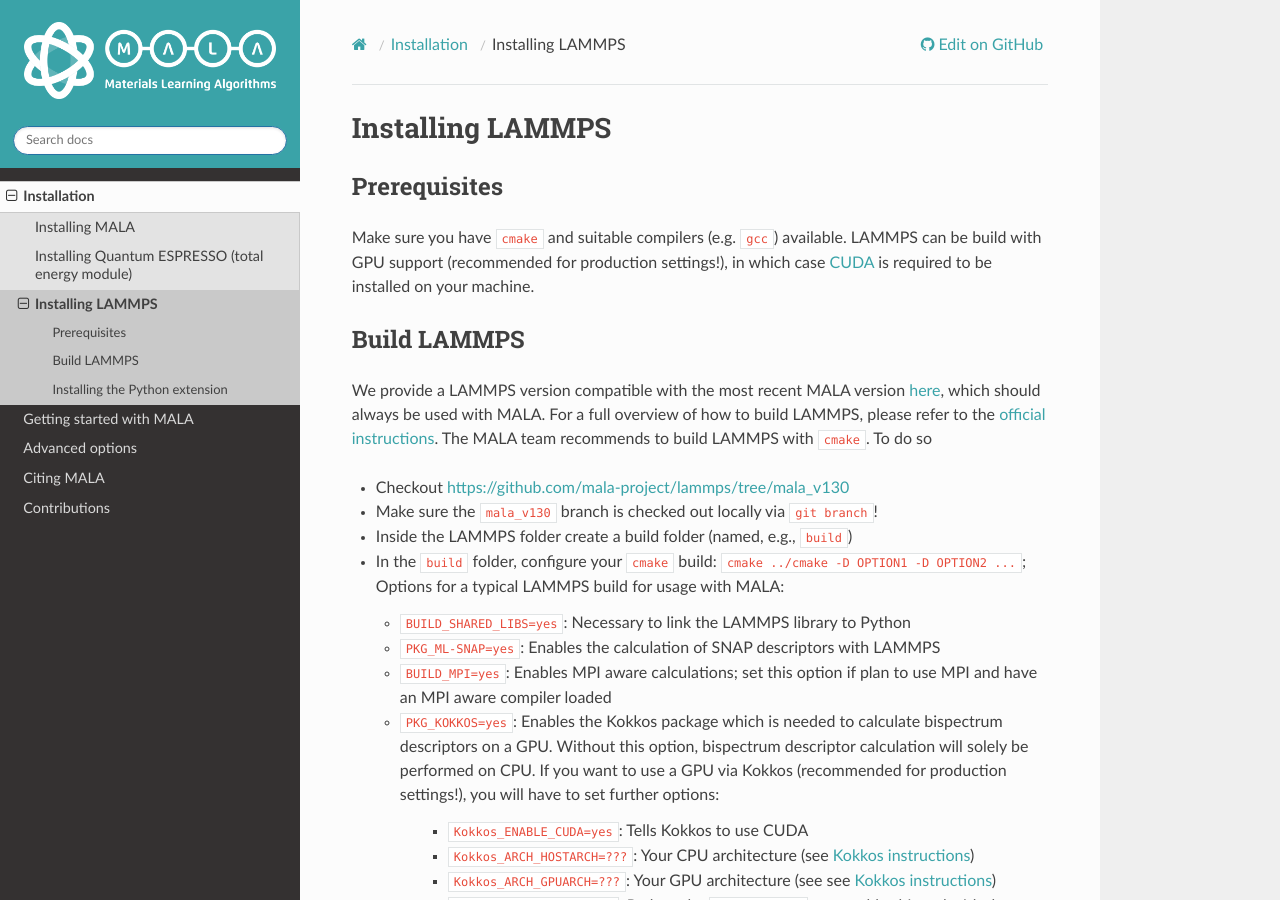
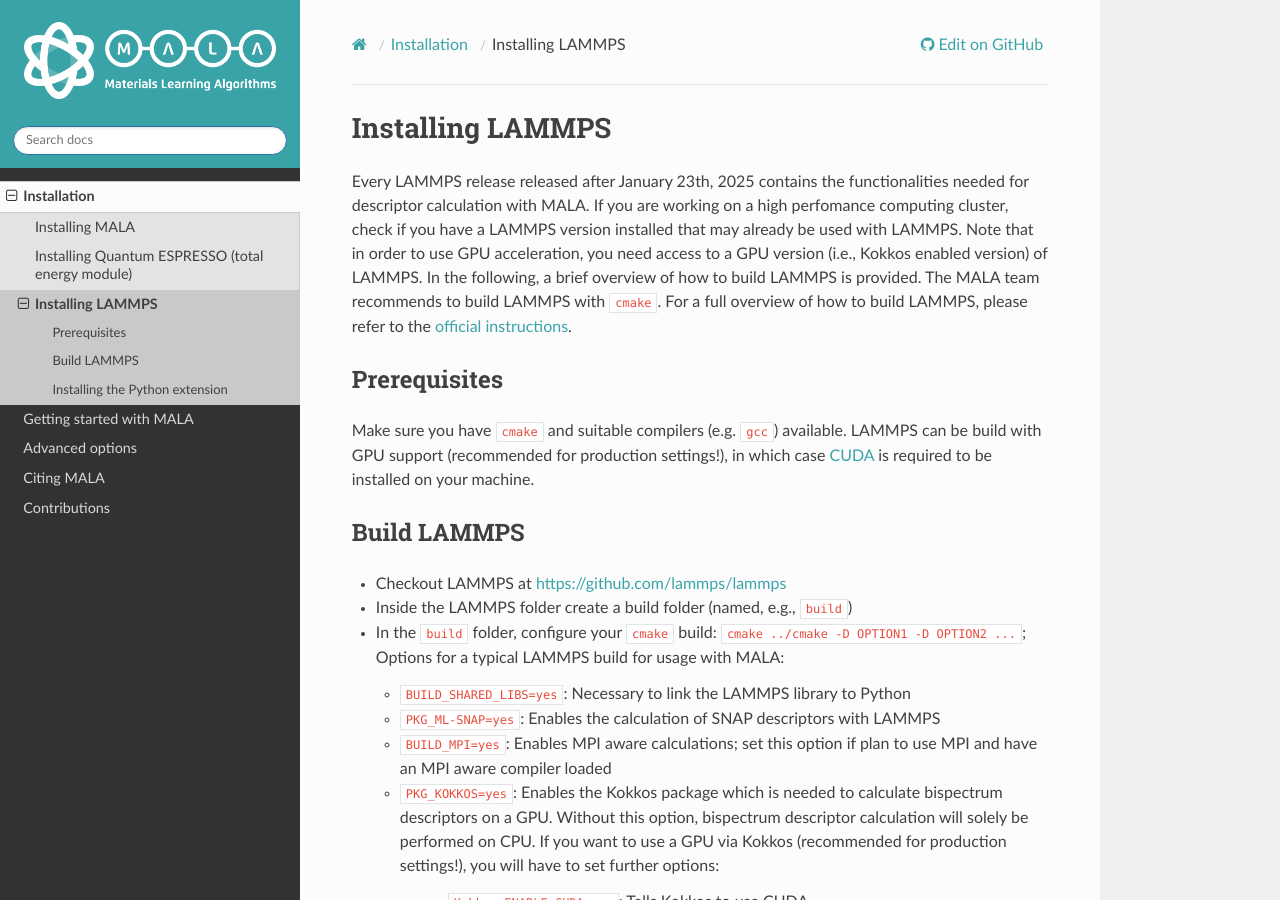
Before and after one commit to mala-project/mala, a Sphinx documentation site: the page built from docs/source/install/installing_lammps.rst, in a window 1280 px wide and 900 px high. Built offline with Sphinx 7.4.7 and the Read the Docs theme 3.1.0, drawn with Linux system fonts in a browser that asks for light colours; pages that are not in the unit, such as notebooks, are missing from menus; the version number could not be read and is left out.

Commit message:
Updated docs

```diff
--- a/docs/source/install/installing_lammps.rst
+++ b/docs/source/install/installing_lammps.rst
@@ -2,6 +2,17 @@
 
 Installing LAMMPS
 ==================
+
+Every LAMMPS release released after January 23th, 2025 contains the
+functionalities needed for descriptor calculation with MALA. If you are working
+on a high perfomance computing cluster, check if you have a LAMMPS version
+installed that may already be used with LAMMPS. Note that in order to use
+GPU acceleration, you need access to a GPU version
+(i.e., Kokkos enabled version) of LAMMPS. In the following, a brief overview
+of how to build LAMMPS is provided. The MALA team recommends to build LAMMPS
+with ``cmake``.
+For a full overview of how to build LAMMPS, please refer to
+the `official instructions <https://docs.lammps.org/Build.html>`_.
 
 Prerequisites
 **************
@@ -14,14 +25,7 @@
 Build LAMMPS
 ************
 
-We provide a LAMMPS version compatible with the most recent MALA version
-`here <https://github.com/mala-project/lammps/tree/mala>`_, which should always
-be used with MALA. For a full overview of how to build LAMMPS, please refer to
-the `official instructions <https://docs.lammps.org/Build.html>`_.
-The MALA team recommends to build LAMMPS with ``cmake``. To do so
-
-* Checkout https://github.com/mala-project/lammps/tree/mala_v130
-* Make sure the ``mala_v130`` branch is checked out locally via ``git branch``!
+* Checkout LAMMPS at https://github.com/lammps/lammps
 * Inside the LAMMPS folder create a build folder (named, e.g., ``build``)
 * In the ``build`` folder, configure your ``cmake`` build:
   ``cmake ../cmake -D OPTION1 -D OPTION2 ...``; Options for a typical LAMMPS
```
